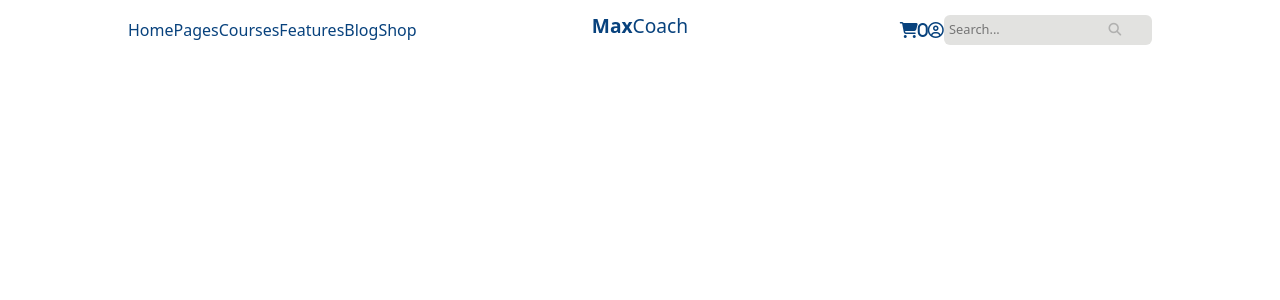
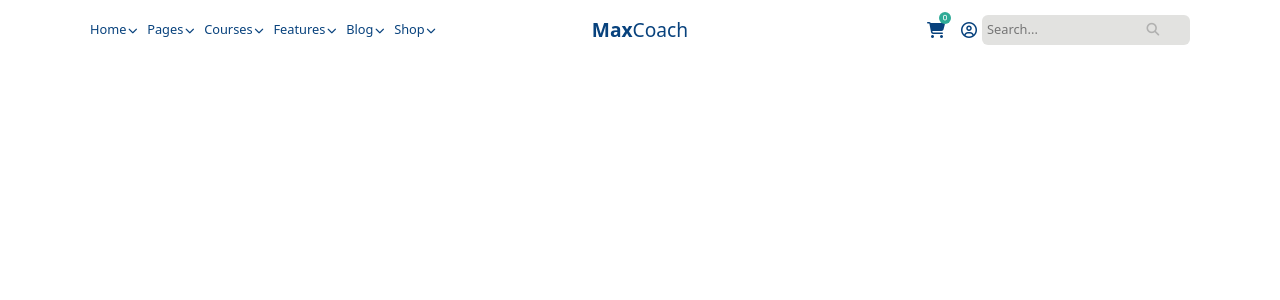
Before and after one commit to AntonioRoccoGit/proj-html-vuejs, a Vue app: page / in a window 1280 px wide. Shown: the top 300 px of the page. Built offline with nearby package versions, Linux system fonts and the light colour scheme.

Commit message:
added: header

```diff
--- a/src/components/AppHeader.vue
+++ b/src/components/AppHeader.vue
@@ -19,7 +19,7 @@ export default {
             <!-- NAV BAR -->
             <section class="nav-bar">
                 <ul class=" d-flex justify-content-start">
-                    <li @click="toggleDropdown = !toggleDropdown" v-for="(item, key) in navLink">
+                    <li class="nav-links" @click="toggleDropdown = !toggleDropdown" v-for="(item, key) in navLink">
                         <a :href="`#${key}`">{{ key }}</a>
                         <ul v-show="toggleDropdown" class="menu-dropdown">
                             <li v-for="elem in item"><a href="">{{ elem }}</a></li>
@@ -52,6 +52,9 @@ export default {
 <style scoped lang="scss">
 @use "../scss/partials/constant.scss" as *;
 
+
+
+
 header {
     height: $header_height;
     color: $my_font_blue;
@@ -59,7 +62,7 @@ header {
     .ms_container {
         min-height: 100%;
         max-height: 100%;
-        width: 80%;
+        width: 90%;
         max-width: 1100px;
         margin: 0 auto;
 
@@ -67,15 +70,41 @@ header {
             width: 40%;
 
             ul {
+
+                li {
+                    position: relative;
+
+                    &.nav-links {
+                        font-size: .8rem;
+
+                        &>a::after {
+                            content: "\f078";
+                            font-family: "Font Awesome 5 Free";
+                            font-weight: 900;
+                            font-size: .6rem;
+                            margin-left: .1rem;
+                        }
+                    }
+
+                    &.nav-links:not(:first-child) {
+                        padding-left: .6rem;
+                    }
+                }
+
+
                 a {
                     color: inherit;
                     text-decoration: none;
+                    font-weight: 500;
+
+
                 }
 
                 list-style-type: none;
 
                 &.menu-dropdown {
-                    font-size: .6rem;
+                    font-size: .45rem;
+                    position: absolute;
                 }
             }
         }
@@ -87,6 +116,7 @@ header {
             h1 {
                 font-size: 1.2rem;
                 font-weight: 800;
+                margin: 0;
 
                 span {
                     font-weight: 400;
@@ -98,11 +128,32 @@ header {
         .call-to-action {
             width: 40%;
 
+            i.fa-cart-shopping {
+                position: relative;
+                margin-right: 1rem;
+
+                span {
+                    position: absolute;
+                    font-size: .4rem;
+                    border-radius: 50%;
+                    bottom: 14px;
+                    left: 12px;
+                    background-color: $my_bg_green;
+                    color: white;
+                    height: 12px;
+                    width: 12px;
+                    line-height: 12px;
+                    text-align: center;
+
+                }
+            }
+
             .input {
                 background-color: $my_input_bg_grey;
                 border-radius: 6px;
                 font-size: .8rem;
                 padding: .25rem .2rem;
+                margin-left: .3rem;
 
                 i {
                     color: $input_placeholder_grey;
@@ -125,4 +176,13 @@ header {
 
     }
 }
+
+// PSEUDO ELEMS
+.icon::before {
+    display: inline-block;
+    font-style: normal;
+    font-variant: normal;
+    text-rendering: auto;
+    -webkit-font-smoothing: antialiased;
+}
 </style>
```
